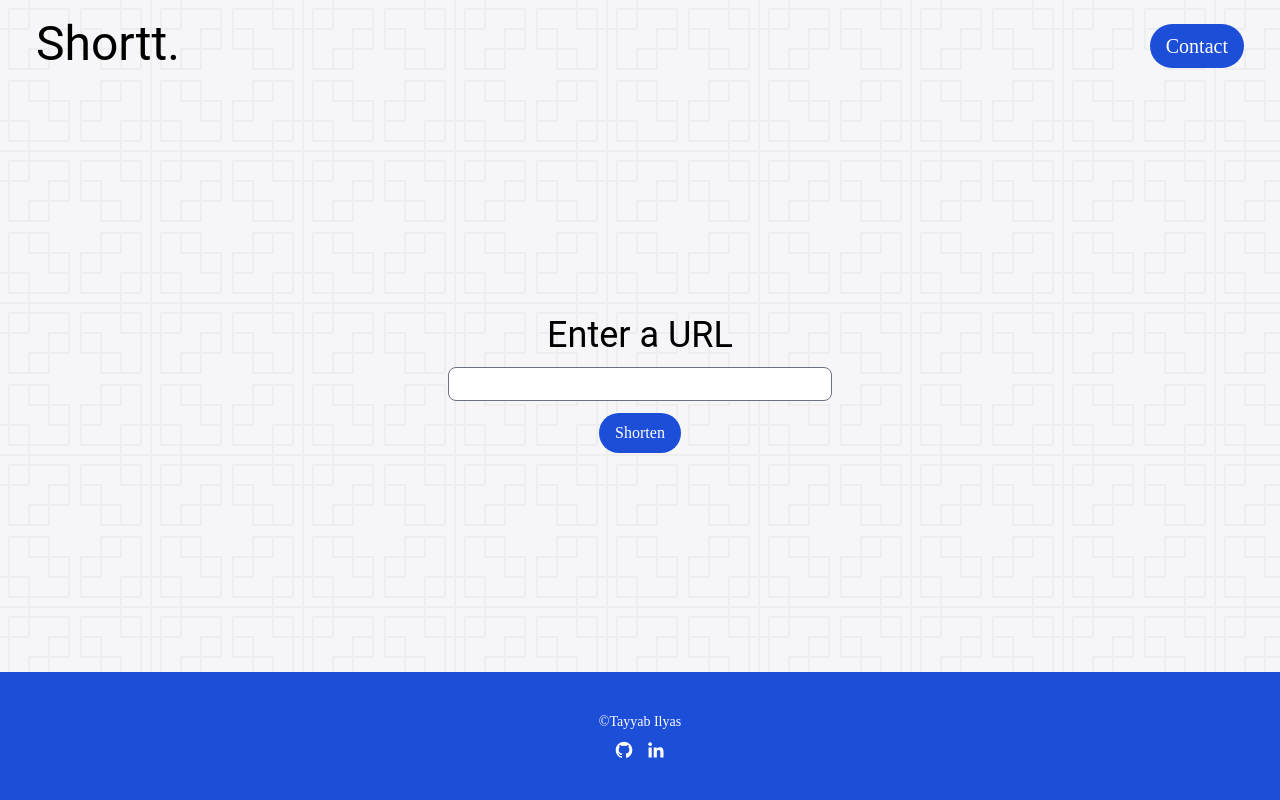
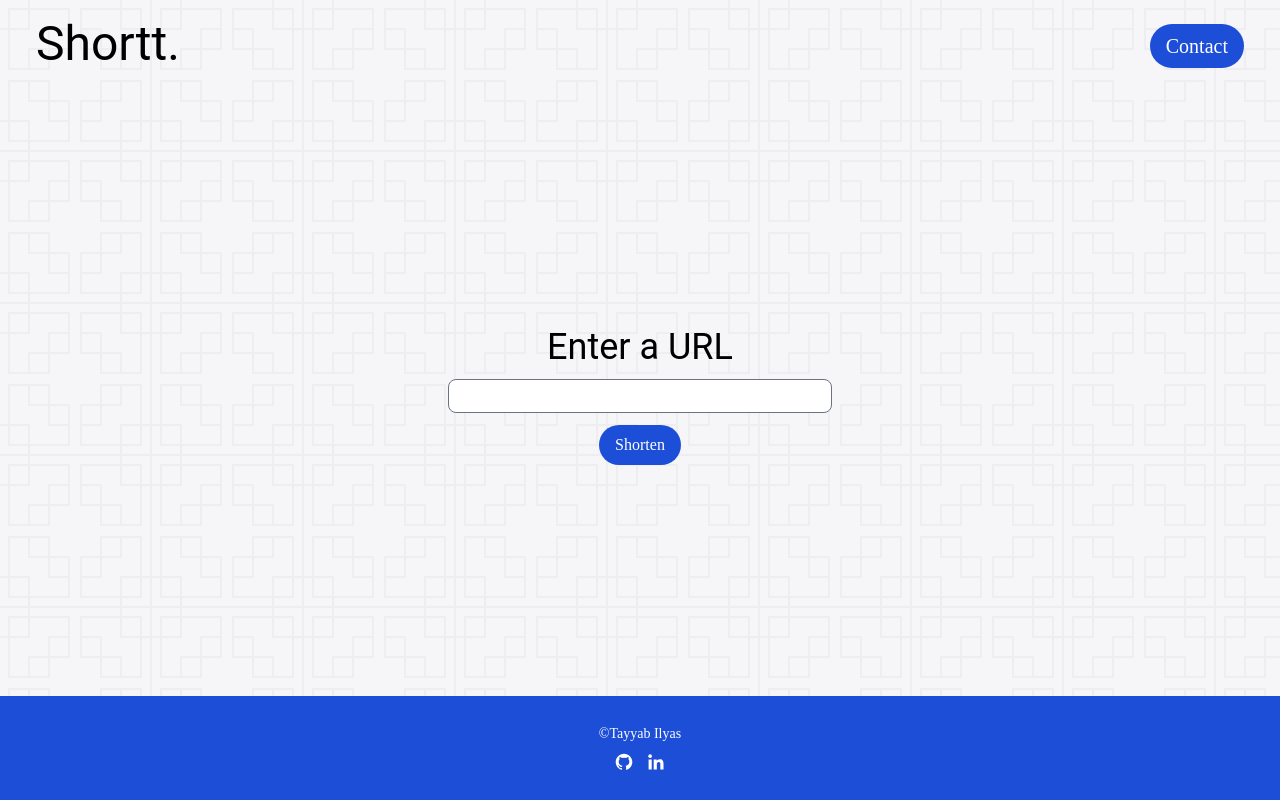
Before and after one commit to tayyab-ilyas/shortt, a React (Create React App) app: page / in a window 1280 px wide. Built offline with nearby package versions, Linux system fonts and the light colour scheme.

Commit message:
production build

```diff
--- a/src/App.js
+++ b/src/App.js
@@ -44,7 +44,7 @@ function App() {
 
 
 
-      <div className='bg-blue-700 p-10'>
+      <div className='bg-blue-700 p-7'>
 
 
           <div className='flex justify-center'>
```
